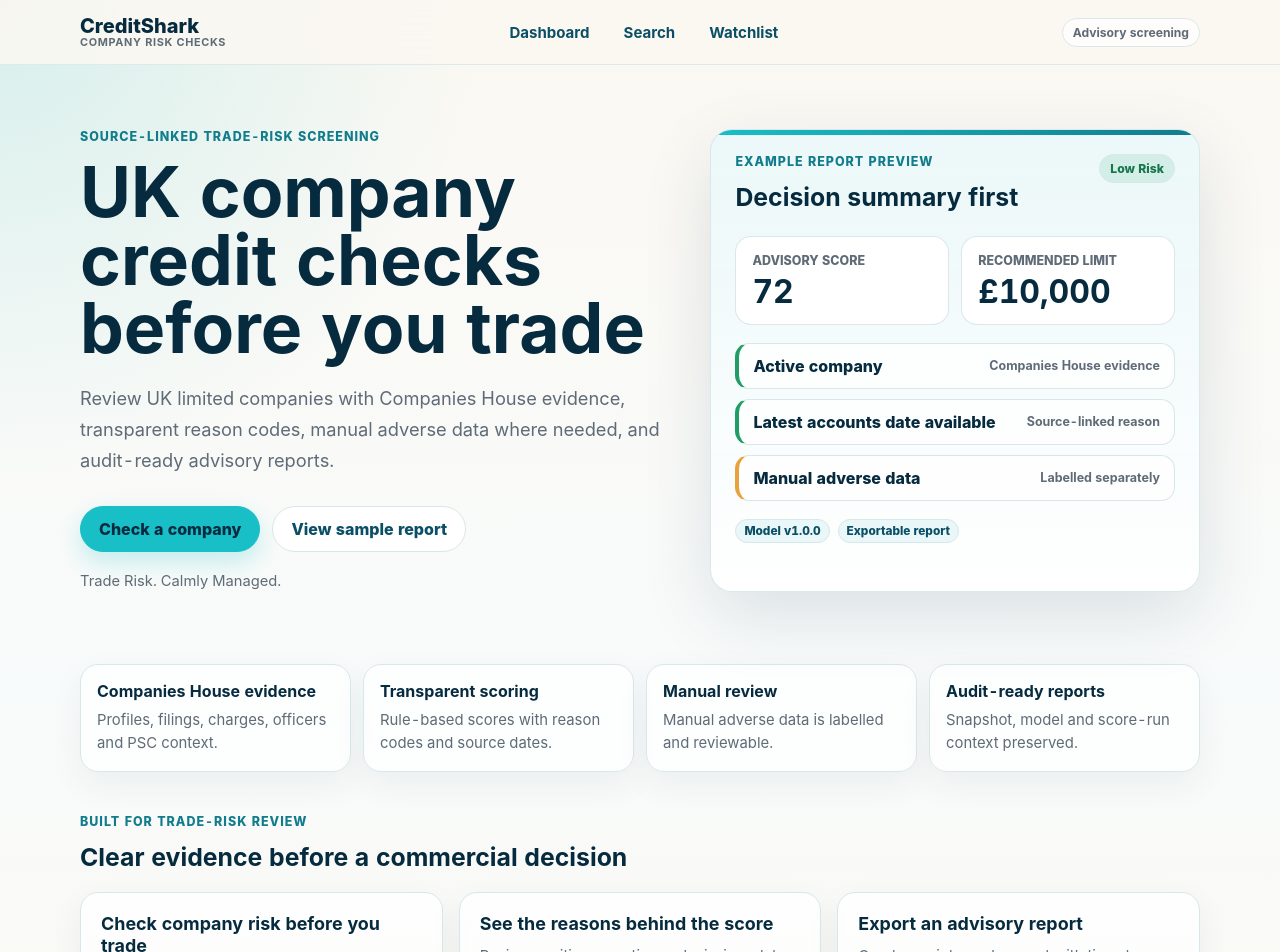
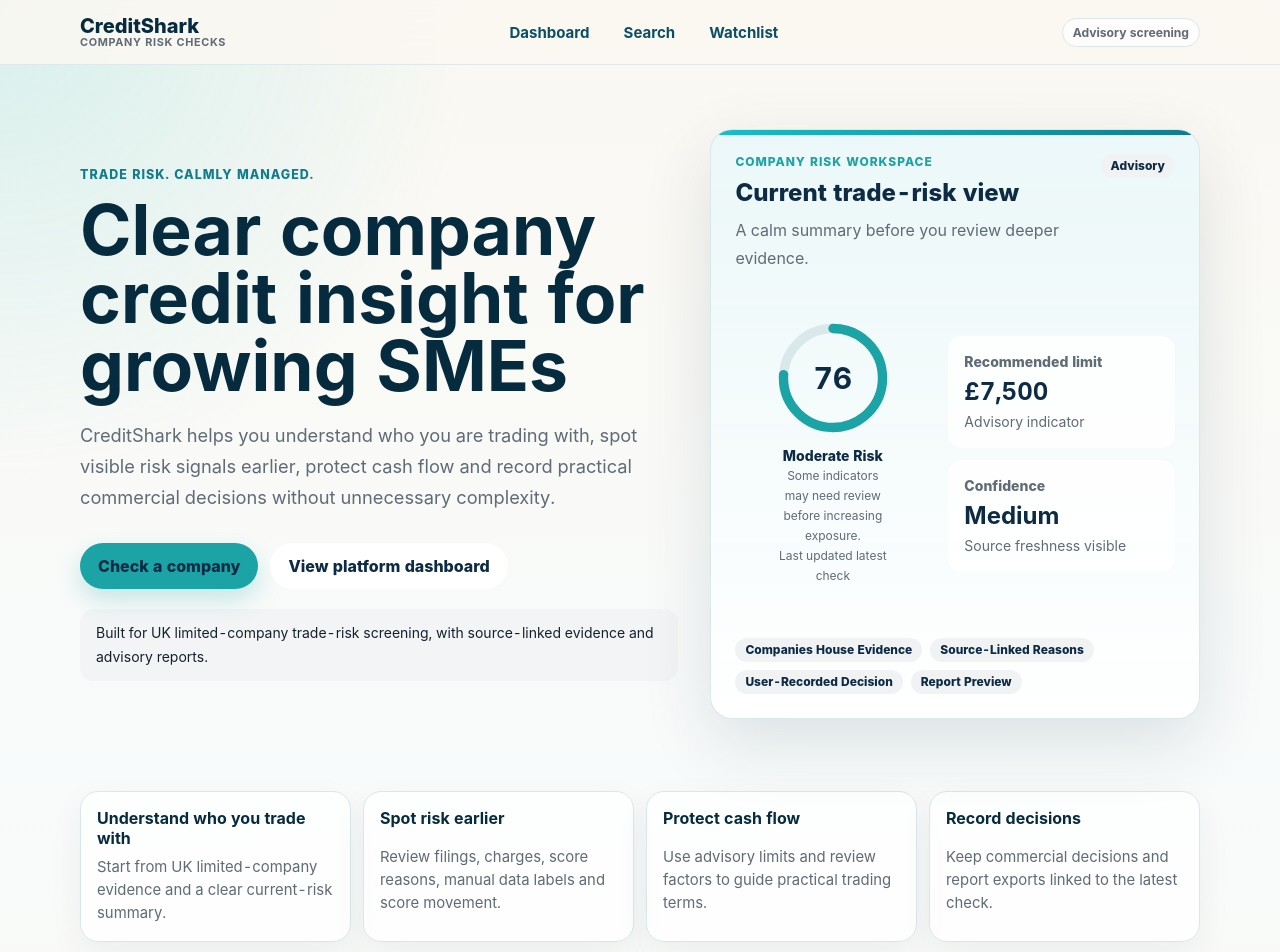
Before and after one commit to markdunnuk-beep/CreditShark, a Next.js app: page / in a window 1280 px wide. Shown: the top 952 px of the page. Built offline with nearby package versions, Linux system fonts and the light colour scheme.

Commit message:
Polish public and platform visual consistency

```diff
--- a/app/app/page.tsx
+++ b/app/app/page.tsx
@@ -11,7 +11,19 @@
   type DashboardReportExport,
   type DashboardScoreMovement
 } from "../../src/lib/dashboard/dashboard-service";
-import { Card, MetricCard, RiskBadge } from "../components/ui";
+import {
+  Badge,
+  Button,
+  ButtonLink,
+  Card,
+  DetailList,
+  Field,
+  MetricCard,
+  Notice,
+  RiskBadge,
+  SectionHeader,
+  TextInput
+} from "../components/ui";
 
 export const metadata: Metadata = {
   title: "Dashboard"
@@ -34,33 +46,24 @@
               Search companies, review recent checks, monitor your watchlist and continue trade-risk decisions.
             </p>
           </div>
-          <Link className="button-secondary" href="/watchlist">
+          <ButtonLink variant="secondary" href="/watchlist">
             View watchlist
-          </Link>
+          </ButtonLink>
         </div>
 
-        <section className="card dashboard-search-card" aria-label="Company search">
+        <Card className="dashboard-search-card" aria-label="Company search">
           <div>
             <p className="eyebrow">Company search</p>
             <h2>Check who you are trading with</h2>
             <p className="note">Search by company name or Companies House number.</p>
           </div>
           <form action="/search" className="dashboard-search-form" method="get">
-            <label className="sr-only" htmlFor="dashboard-company-search">
-              Company name or Companies House number
-            </label>
-            <input
-              className="search-input"
-              id="dashboard-company-search"
-              name="query"
-              placeholder="Company name or Companies House number"
-              type="search"
-            />
-            <button className="button-primary" type="submit">
-              Search company
-            </button>
+            <Field className="dashboard-search-field" label="Company name or Companies House number">
+              <TextInput id="dashboard-company-search" name="query" placeholder="Company name or Companies House number" type="search" />
+            </Field>
+            <Button type="submit">Search company</Button>
           </form>
-        </section>
+        </Card>
 
         {!result.ok ? <DashboardConfigurationState message={result.error.message} /> : <DashboardOverviewView data={result.data} />}
       </section>
@@ -130,35 +133,31 @@
         </DashboardPanel>
       </div>
 
-      <section className="card monitoring-note-card">
+      <Card className="monitoring-note-card">
         <div>
-          <div className="section-heading">
-            <h2>Monitoring note</h2>
-            <span className="badge">Later phase</span>
-          </div>
+          <SectionHeader title="Monitoring note" action={<Badge>Later phase</Badge>} />
           <p className="note">Automated monitoring and alerts are planned for a later phase.</p>
         </div>
-        <dl className="detail-grid detail-grid--compact">
-          <Detail label="Monitoring events" value={String(data.monitoringSummary.totalEvents)} />
-          <Detail label="Review events" value={String(data.monitoringSummary.reviewEvents)} />
-          <Detail label="Material events" value={String(data.monitoringSummary.materialEvents)} />
-          <Detail label="Latest event" value={formatDateTime(data.monitoringSummary.latestDetectedAt)} />
-        </dl>
-      </section>
+        <DetailList compact items={[
+          { label: "Monitoring events", value: String(data.monitoringSummary.totalEvents) },
+          { label: "Review events", value: String(data.monitoringSummary.reviewEvents) },
+          { label: "Material events", value: String(data.monitoringSummary.materialEvents) },
+          { label: "Latest event", value: formatDateTime(data.monitoringSummary.latestDetectedAt) }
+        ]} />
+      </Card>
     </>
   );
 }
 
 function DashboardConfigurationState({ message }: { message: string }) {
   return (
-    <div className="empty-state dashboard-empty-state">
-      <strong>Dashboard data is not configured yet.</strong>
+    <Notice className="dashboard-empty-state" variant="info" title="Dashboard data is not configured yet.">
       <div>{message}</div>
       <div>Company search remains available. Recent checks, watchlist, decisions and reports will appear when the database is available.</div>
-      <Link className="button-primary" href="/search">
+      <ButtonLink href="/search">
         Search companies
-      </Link>
-    </div>
+      </ButtonLink>
+    </Notice>
   );
 }
 
@@ -169,10 +168,7 @@
 function DashboardPanel({ title, badge, children }: { title: string; badge: string; children: React.ReactNode }) {
   return (
     <Card className="dashboard-panel">
-      <div className="section-heading">
-        <h2>{title}</h2>
-        <span className="badge">{badge}</span>
-      </div>
+      <SectionHeader title={title} action={<Badge>{badge}</Badge>} />
       {children}
     </Card>
   );
--- a/app/components/platform-shell.tsx
+++ b/app/components/platform-shell.tsx
@@ -1,5 +1,6 @@
 import type { Route } from "next";
 import Link from "next/link";
+import { Badge, Notice } from "./ui";
 
 type PlatformNavKey = "dashboard" | "search" | "watchlist";
 
@@ -22,8 +23,9 @@
     <div className="platform-shell">
       <aside className="platform-sidebar" aria-label="Platform navigation">
         <div className="platform-sidebar__brand">
-          <span className="eyebrow">Platform</span>
+          <Badge variant="info">Platform</Badge>
           <strong>Trade Risk. Calmly Managed.</strong>
+          <small>Clear trade-risk work for UK SMEs.</small>
         </div>
         <nav className="platform-nav">
           {NAV_ITEMS.map((item) => (
@@ -38,7 +40,7 @@
             </Link>
           ))}
         </nav>
-        <div className="platform-sidebar__note">{note}</div>
+        <Notice className="platform-sidebar__note" variant="info">{note}</Notice>
       </aside>
       <div className="platform-content">{children}</div>
     </div>
--- a/app/components/ui/card.tsx
+++ b/app/components/ui/card.tsx
@@ -12,14 +12,14 @@
 export function Card({
   variant = "default",
   className,
-  children
-}: {
+  children,
+  ...props
+}: React.HTMLAttributes<HTMLElement> & {
   variant?: CardVariant;
-  className?: string;
   children: React.ReactNode;
 }) {
   return (
-    <section className={cx("rounded-creditshark border p-6", variantClasses[variant], className)}>
+    <section className={cx("rounded-creditshark border p-6", variantClasses[variant], className)} {...props}>
       {children}
     </section>
   );
--- a/app/globals.css
+++ b/app/globals.css
@@ -162,7 +162,9 @@
 
 .platform-sidebar {
   align-self: start;
-  background: rgba(255, 255, 255, 0.78);
+  background:
+    linear-gradient(180deg, rgba(250, 251, 252, 0.96), rgba(234, 247, 248, 0.7)),
+    rgba(255, 255, 255, 0.88);
   border: 1px solid var(--border-soft);
   border-radius: var(--radius-card);
   box-shadow: var(--shadow-soft);
@@ -176,7 +178,7 @@
 .platform-sidebar__brand {
   border-bottom: 1px solid var(--border-soft);
   display: grid;
-  gap: 6px;
+  gap: 8px;
   padding-bottom: 16px;
 }
 
@@ -190,6 +192,11 @@
   line-height: 1.35;
 }
 
+.platform-sidebar__brand small {
+  color: var(--slate-600);
+  line-height: 1.5;
+}
+
 .platform-nav {
   display: grid;
   gap: 8px;
@@ -197,11 +204,12 @@
 
 .platform-nav__link {
   border: 1px solid transparent;
-  border-radius: 12px;
+  border-radius: 14px;
   color: var(--ocean-800);
   display: grid;
   gap: 3px;
-  padding: 11px 12px;
+  padding: 12px;
+  transition: background 160ms ease, border-color 160ms ease, transform 160ms ease;
 }
 
 .platform-nav__link span {
@@ -216,18 +224,22 @@
 .platform-nav__link:hover,
 .platform-nav__link:focus-visible,
 .platform-nav__link[aria-current="page"] {
-  background: var(--aqua-100);
+  background: rgba(221, 248, 250, 0.86);
   border-color: rgba(24, 191, 199, 0.42);
   outline: none;
 }
 
+.platform-nav__link:hover,
+.platform-nav__link:focus-visible {
+  transform: translateY(-1px);
+}
+
+.platform-nav__link[aria-current="page"] {
+  box-shadow: inset 3px 0 0 var(--aqua-500);
+}
+
 .platform-sidebar__note {
-  background: var(--surface-ocean-pale);
-  border-radius: 12px;
-  color: var(--slate-600);
-  font-size: 0.84rem;
-  line-height: 1.55;
-  padding: 12px;
+  margin: 0;
 }
 
 .platform-content {
@@ -591,6 +603,12 @@
   display: grid;
   gap: 10px;
   grid-template-columns: minmax(0, 1fr) auto;
+  align-items: end;
+}
+
+.dashboard-search-field,
+.search-field {
+  min-width: 0;
 }
 
 .dashboard-summary-cards {
@@ -763,6 +781,11 @@
 .public-hero {
   align-items: stretch;
   padding-top: 64px;
+}
+
+.public-hero-note {
+  margin-top: 20px;
+  max-width: 620px;
 }
 
 .hero-copy {
@@ -795,6 +818,23 @@
   padding: 24px;
 }
 
+.public-product-preview {
+  display: grid;
+  gap: 18px;
+}
+
+.public-preview-grid {
+  align-items: center;
+  display: grid;
+  gap: 18px;
+  grid-template-columns: minmax(0, 0.86fr) minmax(0, 1fr);
+}
+
+.public-preview-metrics {
+  display: grid;
+  gap: 12px;
+}
+
 .report-preview-card::before {
   position: absolute;
   inset: 0 0 auto;
@@ -1032,6 +1072,7 @@
   display: grid;
   grid-template-columns: minmax(0, 1fr) auto;
   gap: 12px;
+  align-items: end;
 }
 
 .search-input {
@@ -1064,7 +1105,7 @@
   margin-top: 12px;
 }
 
-.search-hints span {
+.search-hints > span {
   border: 1px solid var(--border-soft);
   border-radius: 999px;
   background: rgba(255, 255, 255, 0.74);
@@ -2508,6 +2549,7 @@
   .proof-row,
   .benefit-grid,
   .preview-score-row,
+  .public-preview-grid,
   .result-card__meta-grid {
     grid-template-columns: 1fr;
   }
--- a/app/page.tsx
+++ b/app/page.tsx
@@ -1,96 +1,93 @@
-import Link from "next/link";
+import {
+  ActionGroup,
+  Badge,
+  ButtonLink,
+  Card,
+  EvidenceChip,
+  MetricCard,
+  Notice,
+  SectionHeader,
+  TradeRiskScoreGauge
+} from "./components/ui";
 
 export default function HomePage() {
   return (
     <>
       <section className="page-shell hero public-hero">
         <div className="hero-copy">
-          <p className="eyebrow">Source-linked trade-risk screening</p>
-          <h1>UK company credit checks before you trade</h1>
+          <p className="eyebrow">Trade Risk. Calmly Managed.</p>
+          <h1>Clear company credit insight for growing SMEs</h1>
           <p className="lede">
-            Review UK limited companies with Companies House evidence, transparent reason codes, manual adverse data where needed,
-            and audit-ready advisory reports.
+            CreditShark helps you understand who you are trading with, spot visible risk signals earlier,
+            protect cash flow and record practical commercial decisions without unnecessary complexity.
           </p>
-          <div className="actions hero-actions">
-            <Link className="button-primary" href="/search">
-              Check a company
-            </Link>
-            <Link className="button-secondary" href="/companies/00445790/report">
-              View sample report
-            </Link>
-          </div>
-          <p className="compact-guardrail">Trade Risk. Calmly Managed.</p>
+          <ActionGroup className="actions hero-actions">
+            <ButtonLink href="/search">Check a company</ButtonLink>
+            <ButtonLink href="/app" variant="secondary">View platform dashboard</ButtonLink>
+          </ActionGroup>
+          <Notice variant="info" className="public-hero-note">
+            Built for UK limited-company trade-risk screening, with source-linked evidence and advisory reports.
+          </Notice>
         </div>
 
-        <aside className="report-preview-card" aria-label="CreditShark product preview">
-          <div className="preview-header">
-            <div>
-              <p className="eyebrow">Example report preview</p>
-              <h2>Decision summary first</h2>
-            </div>
-            <span className="risk-badge risk-badge--low">Low risk</span>
-          </div>
-          <div className="preview-score-row">
-            <div>
-              <span className="preview-label">Advisory score</span>
-              <strong>72</strong>
-            </div>
-            <div>
-              <span className="preview-label">Recommended limit</span>
-              <strong>£10,000</strong>
+        <Card className="report-preview-card public-product-preview" aria-label="CreditShark product preview">
+          <SectionHeader
+            eyebrow="Company risk workspace"
+            title="Current trade-risk view"
+            description="A calm summary before you review deeper evidence."
+            action={<Badge variant="info">Advisory</Badge>}
+          />
+          <div className="public-preview-grid">
+            <TradeRiskScoreGauge
+              score={76}
+              rating="Moderate Risk"
+              interpretation="Some indicators may need review before increasing exposure."
+              lastUpdated="latest check"
+            />
+            <div className="public-preview-metrics">
+              <MetricCard label="Recommended limit" value="£7,500" helper="Advisory indicator" />
+              <MetricCard label="Confidence" value="Medium" helper="Source freshness visible" />
             </div>
           </div>
-          <div className="preview-reasons" aria-label="Example report evidence">
-            <PreviewReason label="Active company" meta="Companies House evidence" tone="positive" />
-            <PreviewReason label="Latest accounts date available" meta="Source-linked reason" tone="positive" />
-            <PreviewReason label="Manual adverse data" meta="Labelled separately" tone="manual" />
+          <div className="preview-footer">
+            <EvidenceChip sourceType="companies_house" label="Companies House evidence" />
+            <EvidenceChip sourceType="model" label="Source-linked reasons" />
+            <EvidenceChip sourceType="decision" label="User-recorded decision" />
+            <EvidenceChip sourceType="report" label="Report preview" />
           </div>
-          <div className="preview-footer">
-            <span className="source-chip">Model v1.0.0</span>
-            <span className="source-chip">Exportable report</span>
-          </div>
-        </aside>
+        </Card>
       </section>
 
       <section className="page-shell public-section">
-        <div className="proof-row" aria-label="CreditShark trust signals">
-          <ProofItem title="Companies House evidence" body="Profiles, filings, charges, officers and PSC context." />
-          <ProofItem title="Transparent scoring" body="Rule-based scores with reason codes and source dates." />
-          <ProofItem title="Manual review" body="Manual adverse data is labelled and reviewable." />
-          <ProofItem title="Audit-ready reports" body="Snapshot, model and score-run context preserved." />
+        <div className="proof-row public-benefit-row" aria-label="CreditShark SME benefits">
+          <ProofItem title="Understand who you trade with" body="Start from UK limited-company evidence and a clear current-risk summary." />
+          <ProofItem title="Spot risk earlier" body="Review filings, charges, score reasons, manual data labels and score movement." />
+          <ProofItem title="Protect cash flow" body="Use advisory limits and review factors to guide practical trading terms." />
+          <ProofItem title="Record decisions" body="Keep commercial decisions and report exports linked to the latest check." />
         </div>
       </section>
 
       <section className="page-shell public-section public-section--tight">
         <div className="section-intro">
-          <p className="eyebrow">Built for trade-risk review</p>
-          <h2>Clear evidence before a commercial decision</h2>
+          <p className="eyebrow">Practical SME workflow</p>
+          <h2>From company search to recorded decision</h2>
         </div>
         <div className="benefit-grid">
           <BenefitCard
-            title="Check company risk before you trade"
-            body="Search by company name or number and start from public UK limited-company evidence."
+            title="Search company"
+            body="Find a UK limited company by name or Companies House number."
           />
           <BenefitCard
-            title="See the reasons behind the score"
-            body="Review positive, negative and missing-data drivers before extending material credit."
+            title="Review risk signals"
+            body="See the advisory score, key reasons, missing data and source freshness."
           />
           <BenefitCard
-            title="Export an advisory report"
-            body="Create a print-ready report with timestamps, limitations, model version and audit context."
+            title="Record and monitor"
+            body="Record a commercial decision, export a report and add the company to your watchlist."
           />
         </div>
       </section>
     </>
-  );
-}
-
-function PreviewReason({ label, meta, tone }: { label: string; meta: string; tone: "positive" | "manual" }) {
-  return (
-    <div className={`preview-reason preview-reason--${tone}`}>
-      <span>{label}</span>
-      <small>{meta}</small>
-    </div>
   );
 }
 
```
Also changed, not shown: app/search/page.tsx (+14 -26 lines), 1 other file (tests, documents, lock files or other folders).
